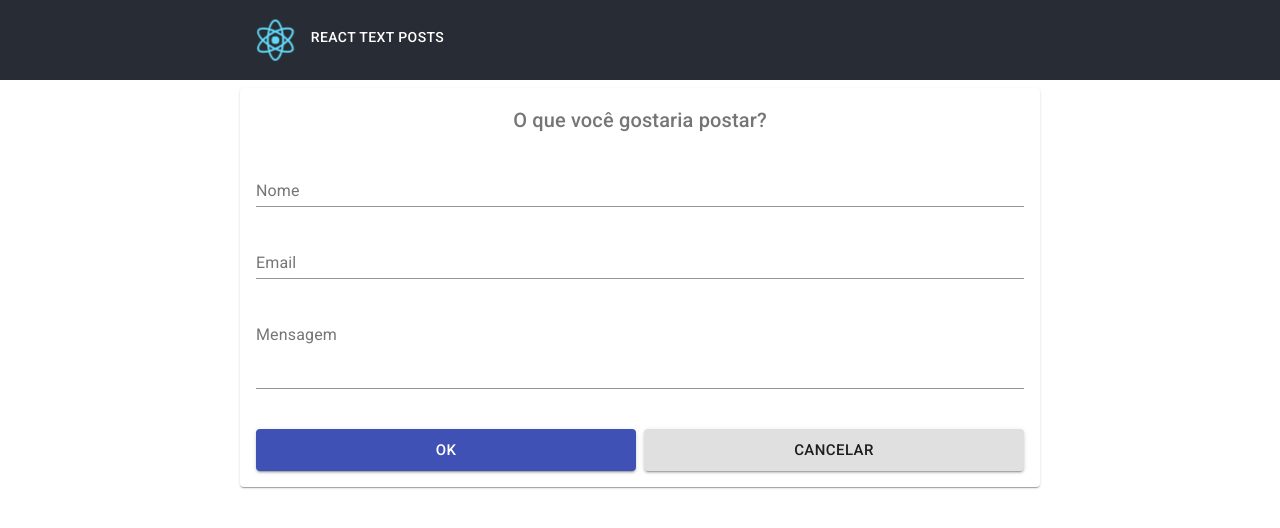
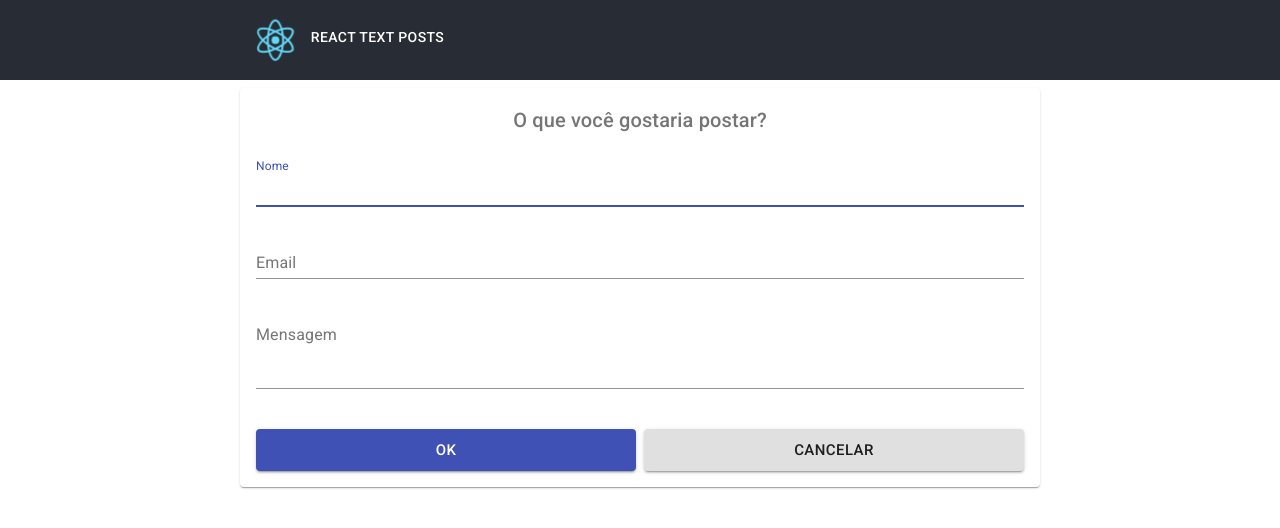
Before and after one commit to pcfmello/react-text-posts, a React (Create React App) app in the folder src/main/frontend/: page /add in a window 1280 px wide. Shown: the top 528 px of the page. Built offline with nearby package versions, Linux system fonts and the light colour scheme.

Commit message:
Separated Form of Add Component

```diff
--- /dev/null
+++ b/src/main/frontend/src/Main/Add/FormAdd/index.js
@@ -0,0 +1,115 @@
+import React from "react";
+import PropTypes from "prop-types";
+import { withRouter } from "react-router-dom";
+import { Formik } from "formik";
+import * as Yup from "yup";
+import {
+  TextField,
+  FormControl,
+  FormHelperText,
+  makeStyles
+} from "@material-ui/core";
+import API from "../../../Api";
+
+const useStyles = makeStyles(theme => ({
+  form: {
+    width: "100%"
+  }
+}));
+
+const validationSchema = Yup.object().shape({
+  owner: Yup.string()
+    .min(2, "Nome deve ter pelo menos 2 caracteres")
+    .max(50, "Nome deve ter no máximo 50 caracteres")
+    .required("Nome é obrigatório"),
+  email: Yup.string()
+    .email("E-mail inválido")
+    .required("E-mail é obrigatório"),
+  message: Yup.string()
+    .min(5, "Mensagem deve ter pelo menos 5 caracteres")
+    .max(500, "Mensagem deve ter no máximo 500 caracteres")
+    .required("Mensagem é obrigatória")
+});
+
+const FormAdd = ({ history }) => {
+  const classes = useStyles();
+
+  return (
+    <Formik
+      {...{ validationSchema }}
+      initialValues={{ owner: "", email: "", message: "" }}
+      onSubmit={async (values, { setSubmitting }) => {
+        try {
+          setSubmitting(true);
+          await API.post("/post", values);
+          history.push("/");
+        } catch (error) {
+          console.log(error.message);
+        } finally {
+          setSubmitting(false);
+        }
+      }}
+    >
+      {({ values, handleChange, handleSubmit, errors, touched }) => (
+        <form
+          id="PostForm"
+          noValidate
+          autoComplete="off"
+          className={classes.form}
+          onSubmit={handleSubmit}
+        >
+          <FormControl error aria-describedby="owner-error" fullWidth>
+            <TextField
+              autoFocus
+              name="owner"
+              label="Nome"
+              value={values.owner}
+              onChange={handleChange}
+              margin="normal"
+              error={errors.owner && touched.owner}
+            />
+            {errors.owner && touched.owner && (
+              <FormHelperText id="owner-error">{errors.owner}</FormHelperText>
+            )}
+          </FormControl>
+          <FormControl error aria-describedby="email-error" fullWidth>
+            <TextField
+              name="email"
+              label="Email"
+              value={values.email}
+              onChange={handleChange}
+              margin="normal"
+              error={errors.email && touched.email}
+            />
+            {errors.email && touched.email && (
+              <FormHelperText id="email-error">{errors.email}</FormHelperText>
+            )}
+          </FormControl>
+          <FormControl error aria-describedby="message-error" fullWidth>
+            <TextField
+              name="message"
+              label="Mensagem"
+              value={values.message}
+              onChange={handleChange}
+              margin="normal"
+              multiline
+              rows="3"
+              error={errors.message && touched.message}
+            />
+            {errors.message && touched.message && (
+              <FormHelperText id="message-error">
+                {errors.message}
+              </FormHelperText>
+            )}
+          </FormControl>
+        </form>
+      )}
+    </Formik>
+  );
+};
+
+FormAdd.propTypes = {
+  history: PropTypes.object.isRequired
+};
+
+export default withRouter(FormAdd);
--- a/src/main/frontend/src/Main/Add/index.js
+++ b/src/main/frontend/src/Main/Add/index.js
@@ -1,28 +1,17 @@
 import React from "react";
-import PropTypes from "prop-types";
 import { Link } from "react-router-dom";
-import { Formik } from "formik";
-import * as Yup from "yup";
-import API from "../../Api";
 import {
-  TextField,
   Button,
   Card,
   CardActions,
   CardContent,
   Typography,
-  FormControl,
-  FormHelperText,
   makeStyles
 } from "@material-ui/core";
 
+import Form from "./FormAdd";
+
 const useStyles = makeStyles(theme => ({
-  input: {
-    display: "none"
-  },
-  form: {
-    width: "100%"
-  },
   card: {
     marginBottom: theme.spacing(1)
   },
@@ -31,21 +20,7 @@ const useStyles = makeStyles(theme => ({
   }
 }));
 
-const validationSchema = Yup.object().shape({
-  owner: Yup.string()
-    .min(2, "Nome deve ter pelo menos 2 caracteres")
-    .max(50, "Nome deve ter no máximo 50 caracteres")
-    .required("Nome é obrigatório"),
-  email: Yup.string()
-    .email("E-mail inválido")
-    .required("E-mail é obrigatório"),
-  message: Yup.string()
-    .min(5, "Mensagem deve ter pelo menos 5 caracteres")
-    .max(500, "Mensagem deve ter no máximo 500 caracteres")
-    .required("Mensagem é obrigatória")
-});
-
-const Add = ({ history }) => {
+const Add = () => {
   const classes = useStyles();
 
   return (
@@ -59,80 +34,7 @@ const Add = ({ history }) => {
         >
           O que você gostaria postar?
         </Typography>
-
-        <Formik
-          {...{ validationSchema }}
-          initialValues={{ owner: "", email: "", message: "" }}
-          onSubmit={async (values, { setSubmitting }) => {
-            try {
-              setSubmitting(true);
-              await API.post("/post", values);
-              history.push("/");
-            } catch (error) {
-              console.log(error.message);
-            } finally {
-              setSubmitting(false);
-            }
-          }}
-        >
-          {({ values, handleChange, handleSubmit, errors, touched }) => (
-            <form
-              id="PostForm"
-              noValidate
-              autoComplete="off"
-              className={classes.form}
-              onSubmit={handleSubmit}
-            >
-              <FormControl error aria-describedby="owner-error" fullWidth>
-                <TextField
-                  name="owner"
-                  label="Nome"
-                  value={values.owner}
-                  onChange={handleChange}
-                  margin="normal"
-                  error={errors.owner && touched.owner}
-                />
-                {errors.owner && touched.owner && (
-                  <FormHelperText id="owner-error">
-                    {errors.owner}
-                  </FormHelperText>
-                )}
-              </FormControl>
-              <FormControl error aria-describedby="email-error" fullWidth>
-                <TextField
-                  name="email"
-                  label="Email"
-                  value={values.email}
-                  onChange={handleChange}
-                  margin="normal"
-                  error={errors.email && touched.email}
-                />
-                {errors.email && touched.email && (
-                  <FormHelperText id="email-error">
-                    {errors.email}
-                  </FormHelperText>
-                )}
-              </FormControl>
-              <FormControl error aria-describedby="message-error" fullWidth>
-                <TextField
-                  name="message"
-                  label="Mensagem"
-                  value={values.message}
-                  onChange={handleChange}
-                  margin="normal"
-                  multiline
-                  rows="3"
-                  error={errors.message && touched.message}
-                />
-                {errors.message && touched.message && (
-                  <FormHelperText id="message-error">
-                    {errors.message}
-                  </FormHelperText>
-                )}
-              </FormControl>
-            </form>
-          )}
-        </Formik>
+        <Form />
       </CardContent>
       <CardActions className={classes.cardActions}>
         <Button
@@ -161,8 +63,4 @@ const Add = ({ history }) => {
   );
 };
 
-Add.propTypes = {
-  history: PropTypes.object.isRequired
-};
-
 export default Add;
```
